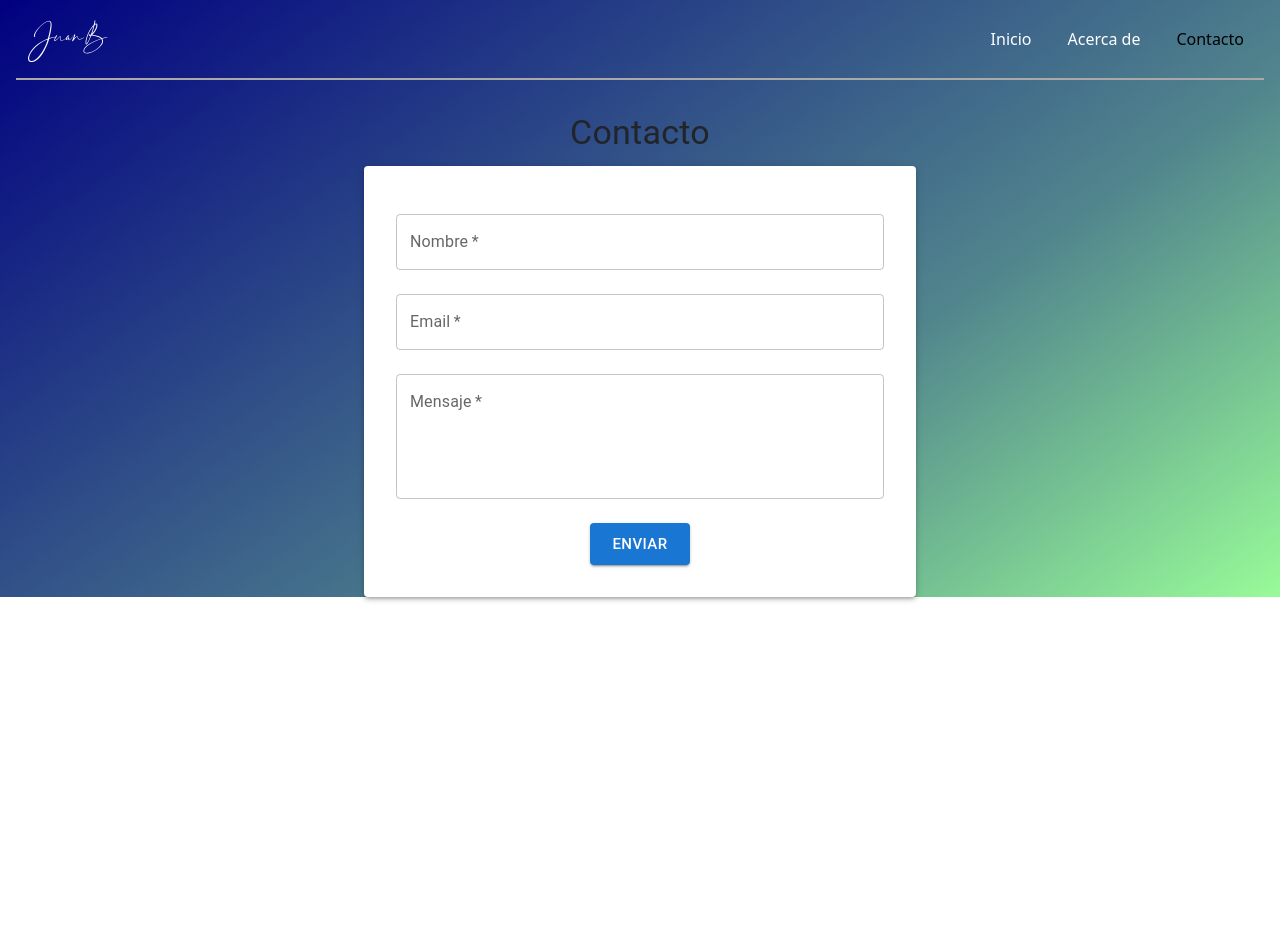
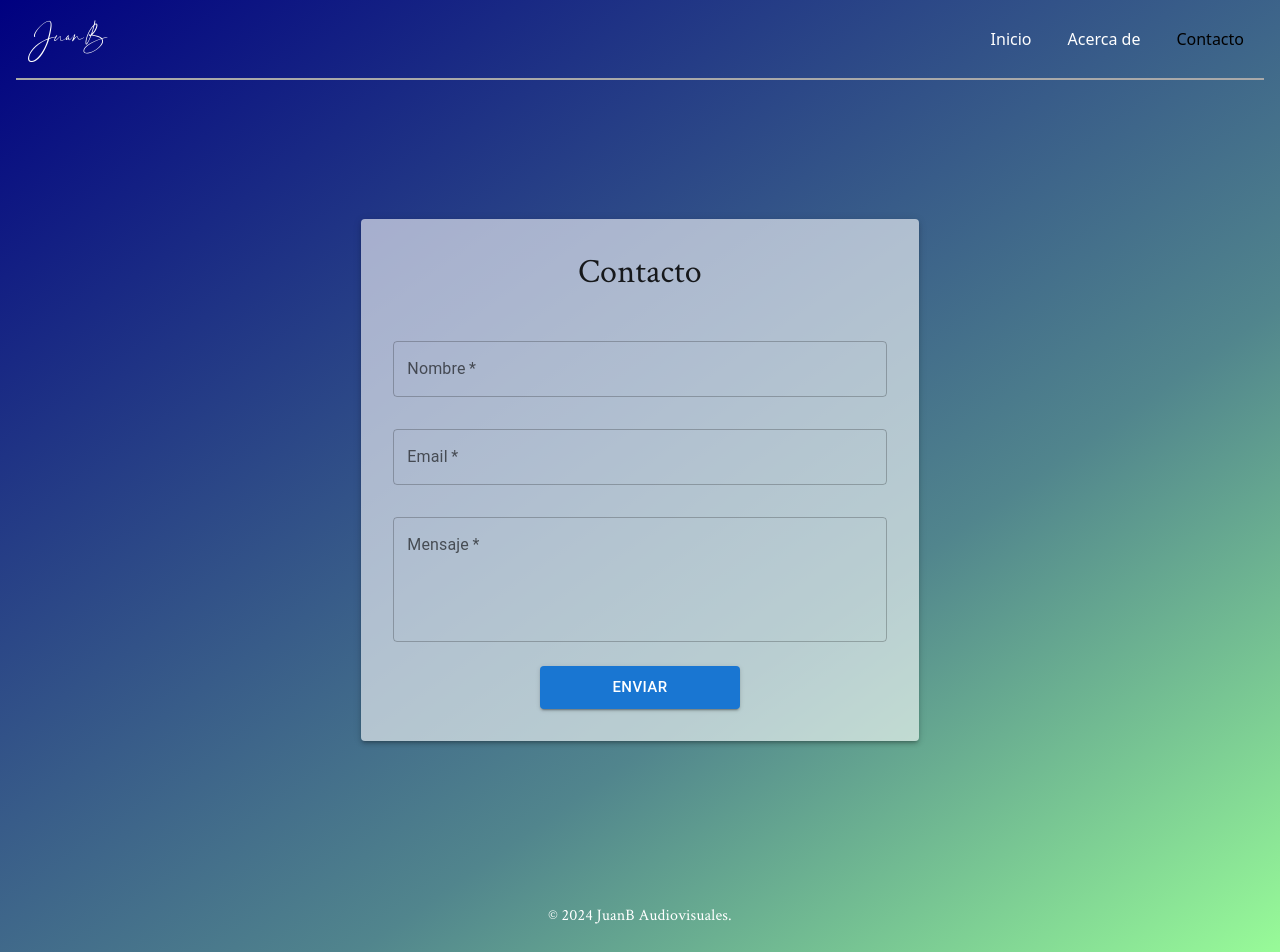
Before and after one commit to Lugari/juanbproducciones, a React (Create React App) app: page /contact in a window 1280 px wide. Before the commit the page ends 800 px from the top, so only its background shows below. Built offline with nearby package versions, Linux system fonts and the light colour scheme.

Commit message:
Pagina de contacto terminada, pendiente contact api y pagina investigacion

```diff
--- a/package.json
+++ b/package.json
@@ -1,6 +1,6 @@
 {
   "name": "juanbproducciones",
-  "homepage": "https://lugari.github.io/",
+  "homepage": "https://lugari.github.io/juanbproducciones",
   "version": "0.1.0",
   "private": true,
   "dependencies": {
--- a/src/App.js
+++ b/src/App.js
@@ -6,7 +6,7 @@ import ContactPage from './pages/contact/ContactPage';
 import MediaPage from './pages/media/MediaPage'
 import PhotosPage from './pages/photos/PhotosPage'
 import Navbar from './components/pure/Navbar';
-
+import Footer from './components/pure/Footer';
 
 
 import 'bootstrap/scss/bootstrap.scss'
@@ -29,6 +29,7 @@ function App() {
 
           <Route path='*' element={<h1>Page not found</h1>}></Route>
           </Routes>
+          <Footer/>
       </div>
     </Router>
   );
--- a/src/components/ContactForm.jsx
+++ b/src/components/ContactForm.jsx
@@ -5,10 +5,11 @@ import {
   TextField,
   Button,
   Box,
-  Paper
+  Paper,
+  Grid,
 } from '@mui/material';
 
-const ContactForm = () => {
+const ContactPage = () => {
   const [formData, setFormData] = useState({
     name: '',
     email: '',
@@ -29,12 +30,21 @@ const ContactForm = () => {
   };
 
   return (
-    <Container maxWidth="sm">
-      <Box sx={{ my: 4 }}>
-        <Typography variant="h4" component="h1" gutterBottom align="center">
+    <Box
+      sx={{
+        minHeight: '100vh',
+        display: 'flex',
+        flexDirection: 'column',
+        justifyContent: 'space-between'
+      }}
+    >
+      <Container maxWidth="md" sx={{ flexGrow: 1, display: 'flex', alignItems: 'center'}}>
+        <Grid container spacing={4} justifyContent="center" alignItems="center">
+          <Grid item xs={12} md={8}>
+            <Paper elevation={3} sx={{ p: 4, backgroundColor: 'rgba(255, 255, 255, 0.6)' }}>
+              <Typography variant="h4" component="h1" gutterBottom align="center" sx={{ mb: 4, fontFamily:'Crimson Text' }}>
                 Contacto
               </Typography>
-        <Paper elevation={3} sx={{ p: 4 }}>
               <form onSubmit={handleSubmit}>
                 <TextField
                   fullWidth
@@ -44,6 +54,8 @@ const ContactForm = () => {
                   onChange={handleChange}
                   margin="normal"
                   required
+                  variant="outlined"
+                  sx={{ mb: 2 }}
                 />
                 <TextField
                   fullWidth
@@ -54,6 +66,8 @@ const ContactForm = () => {
                   margin="normal"
                   required
                   type="email"
+                  variant="outlined"
+                  sx={{ mb: 2 }}
                 />
                 <TextField
                   fullWidth
@@ -65,22 +79,27 @@ const ContactForm = () => {
                   required
                   multiline
                   rows={4}
+                  variant="outlined"
+                  sx={{ mb: 3 }}
                 />
-            <Box sx={{ mt: 2, display: 'flex', justifyContent: 'center' }}>
+                <Box sx={{ display: 'flex', justifyContent: 'center' }}>
                   <Button
                     type="submit"
                     variant="contained"
                     color="primary"
                     size="large"
+                    sx={{ minWidth: '200px' }}
                   >
                     Enviar
                   </Button>
                 </Box>
               </form>
             </Paper>
+          </Grid>
+        </Grid>
+      </Container>
     </Box>
-    </Container>
   );
 };
 
-export default ContactForm;
+export default ContactPage;
--- a/src/components/pure/Footer.jsx
+++ b/src/components/pure/Footer.jsx
@@ -1,11 +1,15 @@
 import React from 'react';
+
+import {Typography, Box} from '@mui/material';
 
 const Footer = () => {
     return (
 
-        <Footer>
-
-        </Footer>
+        <Box component="footer" sx={{ py: 3, textAlign: 'center' }}>
+        <Typography variant="body1" color="white" sx={{fontFamily: 'Crimson Text'}}>
+          © 2024 JuanB Audiovisuales.
+        </Typography>
+      </Box>
     );
 }
 
--- a/src/pages/contact/ContactPage.jsx
+++ b/src/pages/contact/ContactPage.jsx
@@ -2,10 +2,12 @@ import React from 'react';
 
 import ContactForm from '../../components/ContactForm'
 
+import '../../styles/HomePage.scss'
+
 
 const ContactPage = () => {
     return (
-        <ContactForm></ContactForm>
+        <ContactForm ></ContactForm>
     );
 }
 
--- a/src/pages/home/HomePage.jsx
+++ b/src/pages/home/HomePage.jsx
@@ -46,7 +46,7 @@ const HomePage = () => {
 			<div class="header-imgs">
 				<Link to="/media"><OverlayTrigger trigger='hover' placement='right' overlay={popover('Audiovisuales')}><VideoLibraryIcon /></OverlayTrigger> </Link>
 				<Link to="/photos"><OverlayTrigger trigger='hover' placement='right' overlay={popover('Fotografía')}><CameraIcon/></OverlayTrigger></Link>
-				<Link to="/memoria"> <OverlayTrigger trigger='hover' placement='right' overlay={popover('Investigación ')}><EmojiObjectsIcon/></OverlayTrigger></Link>
+				<Link to="/"> <OverlayTrigger trigger='hover' placement='right' overlay={popover('Investigación ')}><EmojiObjectsIcon sx={{color:'gray'}}/></OverlayTrigger></Link>
             </div>
 			<div class="burbujas">
 				{burbuja('70px', `${Math.random()*7+3}s`)}
```
Lines whose indentation alone changed are shown as unchanged.
